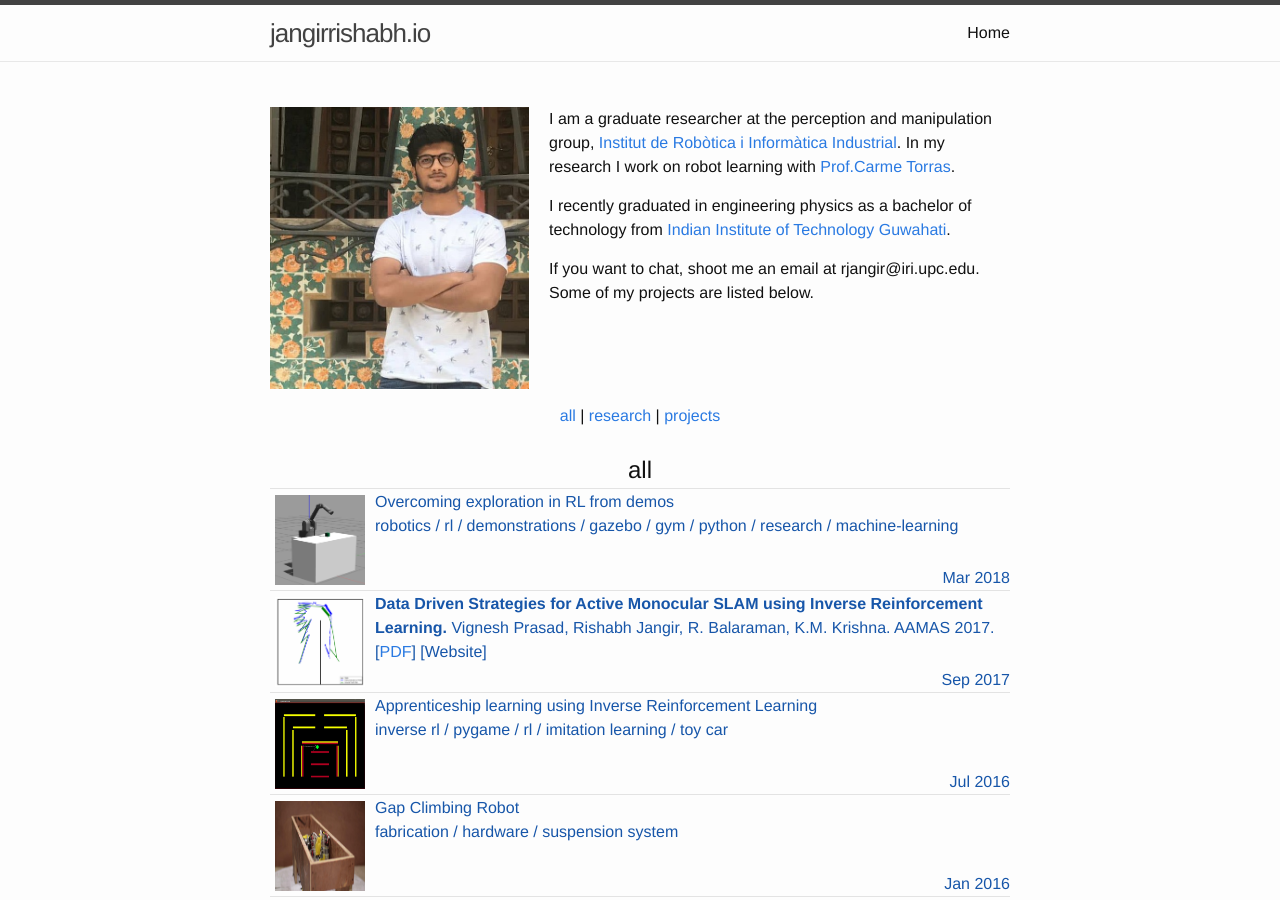
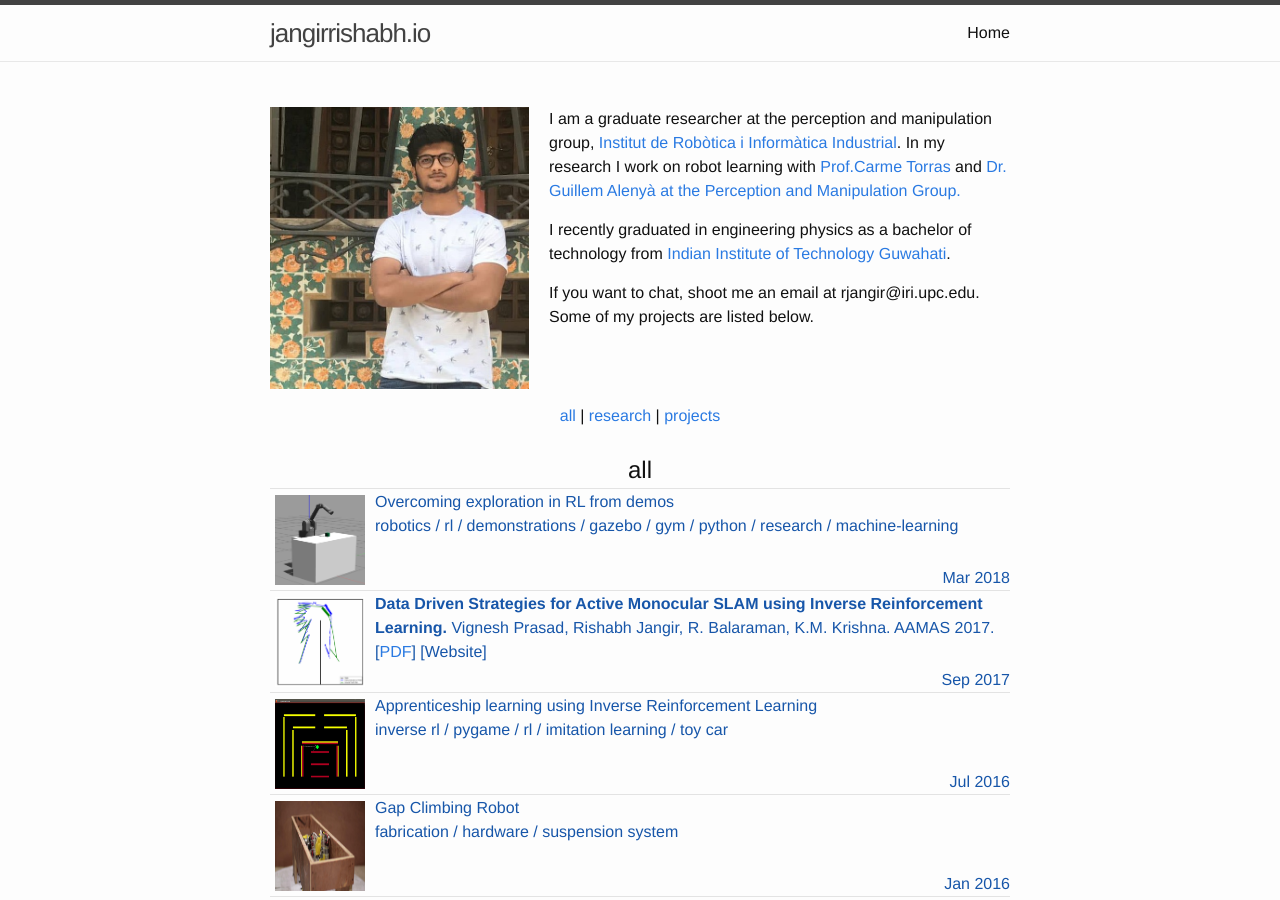
Before and after one commit to jangirrishabh/jangirrishabh.github.io, a Jekyll site: the page built from index.md, in a window 1280 px wide and 900 px high. Built offline with Jekyll 4.4.1, drawn with Linux system fonts in a browser that asks for light colours; nearby versions of some CDN libraries.

Commit message:
Index page info update

```diff
--- a/index.md
+++ b/index.md
@@ -6,7 +6,7 @@ permalink: /
 
 <img src="assets/me.jpg" alt="Me" align="left" style="width: 35%; margin-right: 20px;"/>
 
-I am a graduate researcher at the perception and manipulation group, <a href="http://www.iri.upc.edu/">Institut de Robòtica i Informàtica Industrial</a>. In my research I work on robot learning with  <a href="http://www-iri.upc.es/people/torras/"> Prof.Carme Torras</a>.
+I am a graduate researcher at the perception and manipulation group, <a href="http://www.iri.upc.edu/">Institut de Robòtica i Informàtica Industrial</a>. In my research I work on robot learning with  <a href="http://www-iri.upc.es/people/torras/"> Prof.Carme Torras</a> and <a href="http://www.iri.upc.edu/people/galenya/"> Dr. Guillem Alenyà at the Perception and Manipulation Group.
 
 I recently graduated in engineering physics as a bachelor of technology from <a href="http://www.iitg.ac.in/">Indian Institute of Technology Guwahati</a>.
 
```
